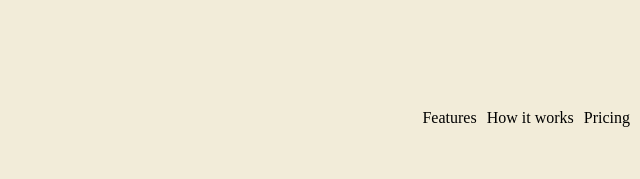
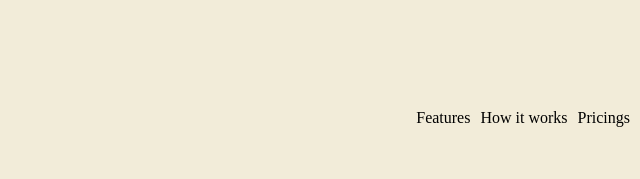
Before and after one commit to jasmeetsarin/Landing-Page, a plain HTML site: page index.html in a window 1280 px wide. Shown: the top 179 px of the page, 640-1280 px from the left. Drawn offline with Linux system fonts and the light colour scheme.

Commit message:
Update index.html august

```diff
--- a/index.html
+++ b/index.html
@@ -16,7 +16,7 @@
     <nav id="nav-bar">
       <a href="#features" class="nav-link">Features</a>
       <a href="#video" class="nav-link">How it works</a>
-      <a href="#products" class="nav-link">Pricing</a>
+      <a href="#products" class="nav-link">Pricings</a>
     </nav>
   </header>
 
```
